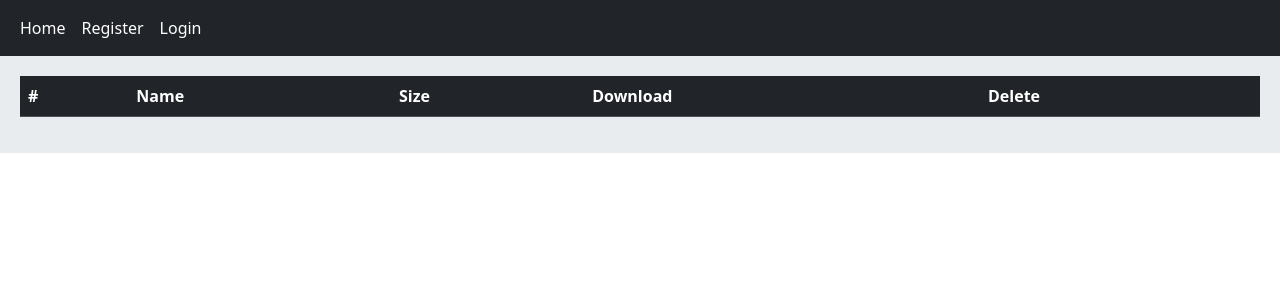
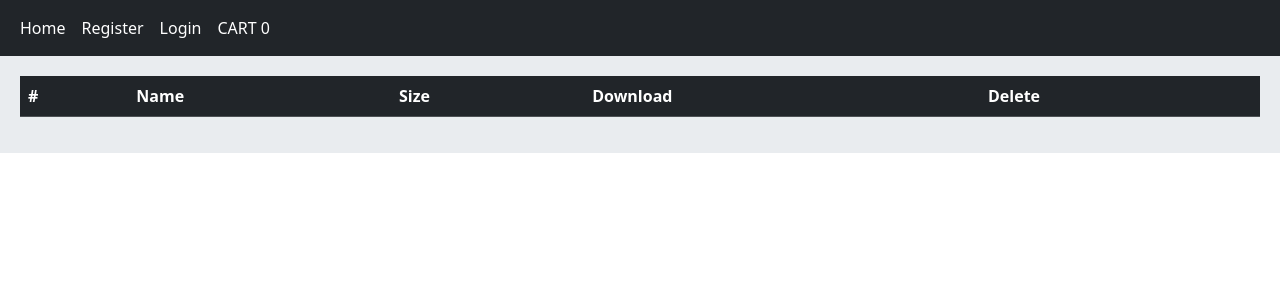
Before and after one commit to mortezamollaie/DjangoOnlineShop, a Django app: template home/templates/home/bucket.html in a window 1280 px wide. Shown: the top 300 px of the page. Run offline with Django 3.2, Linux system fonts and the light colour scheme; the template is opened without the code that fills it, so the values that code supplies are empty.

Commit message:
adding context processor

```diff
--- a/onlineshop/settings.py
+++ b/onlineshop/settings.py
@@ -69,6 +69,7 @@ TEMPLATES = [
                 "django.template.context_processors.request",
                 "django.contrib.auth.context_processors.auth",
                 "django.contrib.messages.context_processors.messages",
+                "orders.context_processors.cart",
             ],
         },
     },
--- /dev/null
+++ b/orders/context_processors.py
@@ -0,0 +1,5 @@
+from .cart import Cart
+
+
+def cart(request):
+    return {'cart': Cart(request)}
--- a/templates/inc/navbar.html
+++ b/templates/inc/navbar.html
@@ -11,6 +11,7 @@
             {% if request.user.is_admin %}
                 <a class="nav-link active" href="{% url 'home:bucket' %}">Bucket</a>
             {% endif %}
+            <a class="nav-link active" href="{% url 'orders:cart' %}">CART {{ cart|length }}</a>
       </div>
   </div>
 </nav>
```
Also changed, not shown: db.sqlite3.
